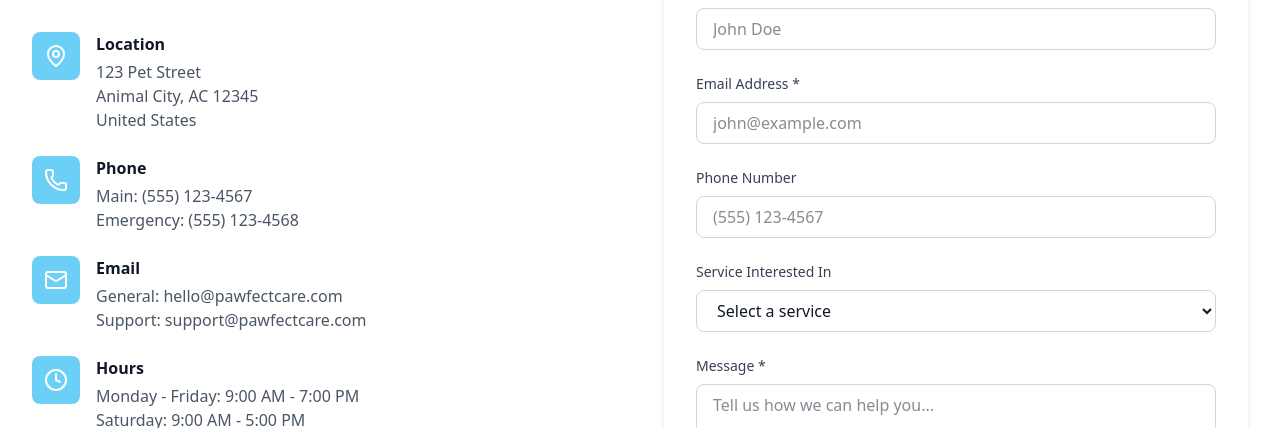
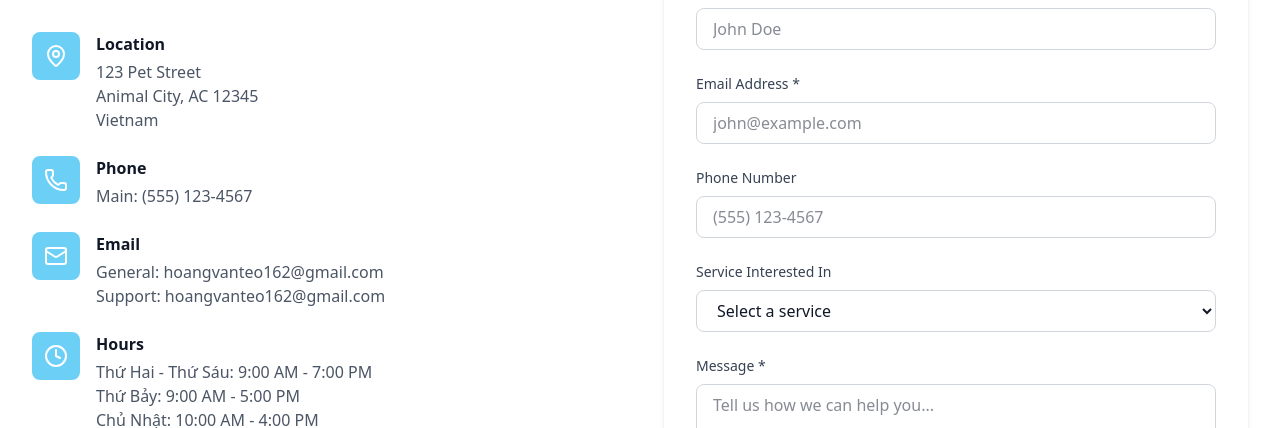
Before and after one commit to vantai162/PetRanger, a React app in the folder Frontend/: page /contact in a window 1280 px wide. Shown: the part 524-952 px from the top of the page. Built offline with nearby package versions, Linux system fonts and the light colour scheme; no server answers; the HTML template or start-up script is replaced by a standard one.

Commit message:
Frontend: Contact Sending

```diff
--- a/Frontend/src/pages/Contact.jsx
+++ b/Frontend/src/pages/Contact.jsx
@@ -9,11 +9,11 @@ export default function Contact() {
     service: '',
     message: '',
   });
+  const [submitMessage, setSubmitMessage] = useState('');
 
   const handleSubmit = (e) => {
     e.preventDefault();
-    // Handle form submission (mock)
-    alert('Thank you for contacting us! We will get back to you soon.');
+    setSubmitMessage('Lịch hẹn của bạn đã được gửi đi');
     setFormData({ name: '', email: '', phone: '', service: '', message: '' });
   };
 
@@ -56,7 +56,7 @@ export default function Contact() {
                     <p className="text-gray-600">
                       123 Pet Street<br />
                       Animal City, AC 12345<br />
-                      United States
+                      Vietnam
                     </p>
                   </div>
                 </div>
@@ -69,7 +69,7 @@ export default function Contact() {
                     <h3 className="font-semibold mb-1">Phone</h3>
                     <p className="text-gray-600">
                       Main: (555) 123-4567<br />
-                      Emergency: (555) 123-4568
+
                     </p>
                   </div>
                 </div>
@@ -81,8 +81,8 @@ export default function Contact() {
                   <div>
                     <h3 className="font-semibold mb-1">Email</h3>
                     <p className="text-gray-600">
-                      General: hello@pawfectcare.com<br />
-                      Support: support@pawfectcare.com
+                      General: hoangvanteo162@gmail.com<br />
+                      Support: hoangvanteo162@gmail.com
                     </p>
                   </div>
                 </div>
@@ -94,9 +94,9 @@ export default function Contact() {
                   <div>
                     <h3 className="font-semibold mb-1">Hours</h3>
                     <p className="text-gray-600">
-                      Monday - Friday: 9:00 AM - 7:00 PM<br />
-                      Saturday: 9:00 AM - 5:00 PM<br />
-                      Sunday: 10:00 AM - 4:00 PM
+                      Thứ Hai - Thứ Sáu: 9:00 AM - 7:00 PM<br />
+                      Thứ Bảy: 9:00 AM - 5:00 PM<br />
+                      Chủ Nhật: 10:00 AM - 4:00 PM
                     </p>
                   </div>
                 </div>
@@ -106,6 +106,15 @@ export default function Contact() {
             {/* Contact Form */}
             <div className="bg-white rounded-lg shadow-md p-8">
               <h2 className="text-2xl mb-6">Gửi tin nhắn cho chúng tôi</h2>
+              {submitMessage && (
+                <div
+                  className="mb-6 rounded-lg border border-green-200 bg-green-50 px-4 py-3 text-green-800"
+                  role="status"
+                  aria-live="polite"
+                >
+                  {submitMessage}
+                </div>
+              )}
               <form onSubmit={handleSubmit} className="space-y-6">
                 <div>
                   <label htmlFor="name" className="block text-sm font-medium text-gray-700 mb-2">
```
